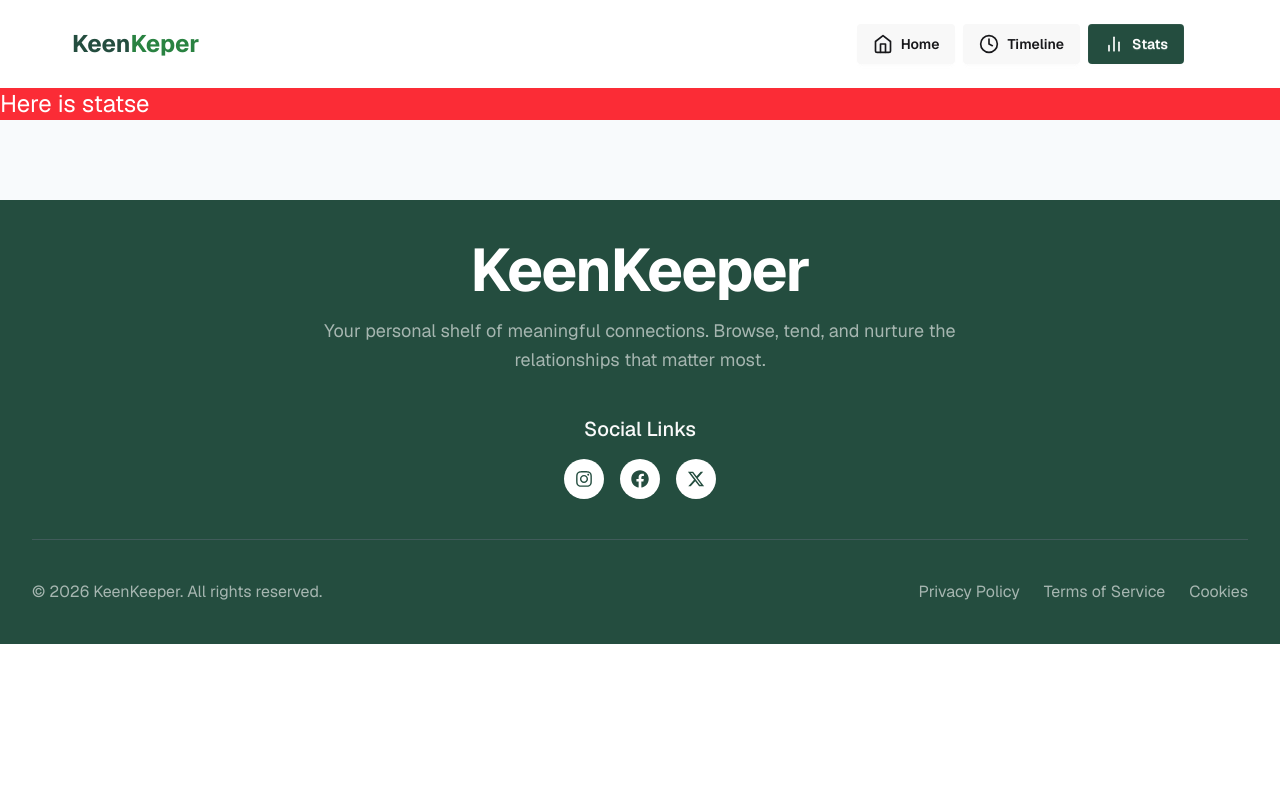
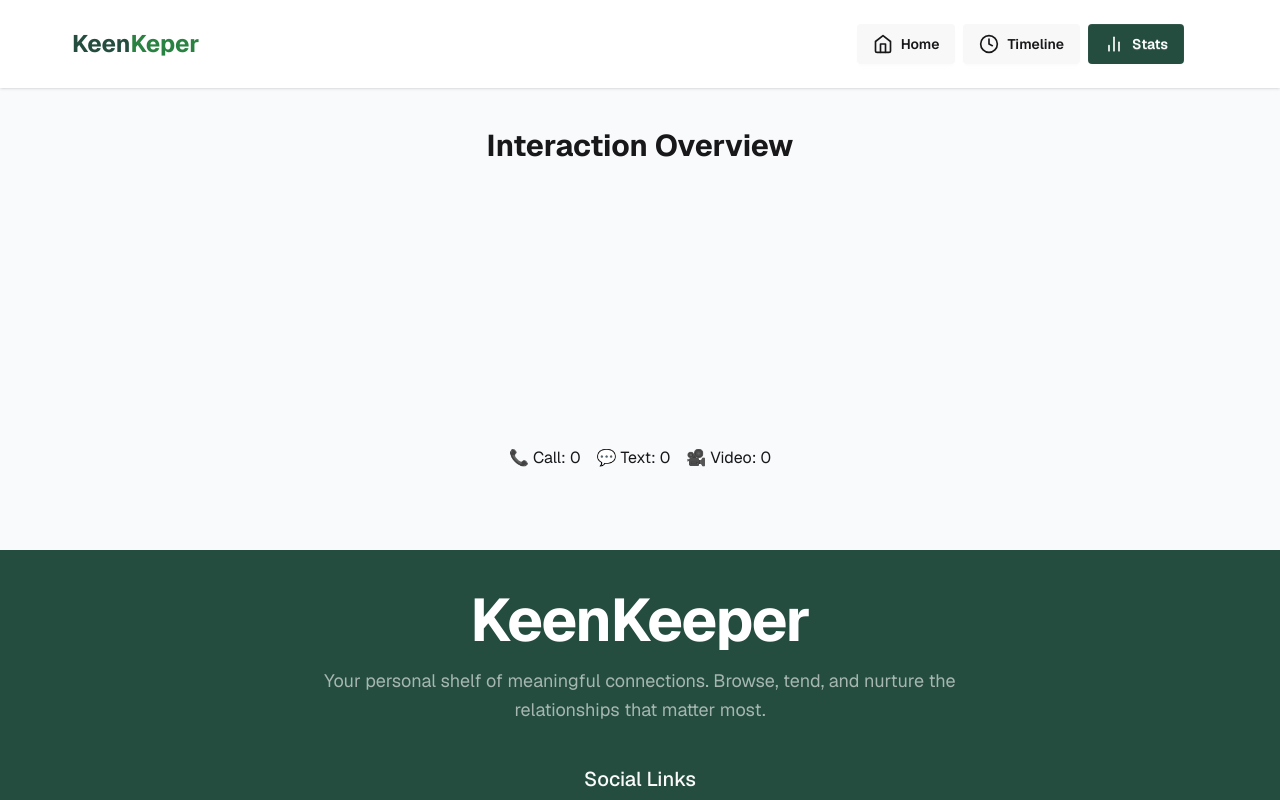
Before and after one commit to sabilulbari/Keen-Keper, a Next.js app: page /stats in a window 1280 px wide. Shown: the top 800 px of the page. Built offline with nearby package versions, Linux system fonts and the light colour scheme.

Commit message:
added rechart

```diff
--- a/package.json
+++ b/package.json
@@ -14,7 +14,8 @@
     "react": "19.2.4",
     "react-dom": "19.2.4",
     "react-icons": "^5.6.0",
-    "react-toastify": "^11.0.5"
+    "react-toastify": "^11.0.5",
+    "recharts": "^3.8.1"
   },
   "devDependencies": {
     "@tailwindcss/postcss": "^4",
--- a/src/app/components/sheared/recent-interection/RecentInterection.jsx
+++ b/src/app/components/sheared/recent-interection/RecentInterection.jsx
@@ -16,10 +16,8 @@ const RecentInterection = () => {
 
   return (
     <div>
-
-
-      {filteredData.map((item) => (
-        <div key={item.id} className="flex justify-between p-4 border-b">
+      {filteredData.map((item, idx) => (
+        <div key={idx} className="flex justify-between p-4 border-b">
           <div className="flex gap-3 items-center">
             {item.type === "call" && <BiPhoneCall className="text-2xl" />}
             {item.type === "text" && <MdOutlineTextsms className="text-2xl" />}
--- a/src/app/context/UserContext.jsx
+++ b/src/app/context/UserContext.jsx
@@ -6,8 +6,7 @@ export const UserContext = createContext();
 
 const UserProvider = ({ children }) => {
   const [buttonEvent, setbuttonEvent] = useState([]);
-  const [text, setText] = useState([]);
-  const [video, setVideo] = useState([]);
+
 
   const handleCall = (callData) => {
     toast.success(`Call with ${callData.name}`);
--- a/src/app/stats/page.jsx
+++ b/src/app/stats/page.jsx
@@ -1,11 +1,42 @@
-import React from 'react';
+"use client";
+import { PieChart, Pie, Cell, Tooltip } from "recharts";
+import { useContext } from "react";
+import { UserContext } from "@/app/context/UserContext";
 
-const Stats = () => {
-    return (
-        <div>
-            <h1 className='bg-red-500 text-white text-2xl'>Here is statse</h1>
-        </div>
-    );
-};
+const COLORS = ["#1f4d3d", "#7c3aed", "#2f855a"];
 
-export default Stats;
+export default function InteractionChart() {
+  const { buttonEvent } = useContext(UserContext);
+
+  const callCount = buttonEvent.filter((item) => item.type === "call").length;
+  const textCount = buttonEvent.filter((item) => item.type === "text").length;
+  const videoCount = buttonEvent.filter((item) => item.type === "video").length;
+
+  const data = [
+    { name: "Call", value: callCount },
+    { name: "Text", value: textCount },
+    { name: "Video", value: videoCount },
+  ];
+
+  return (
+    <div className="flex flex-col items-center justify-center mt-10">
+      <h2 className="text-3xl font-bold mb-4">Interaction Overview</h2>
+
+      <PieChart width={250} height={250}>
+        <Pie data={data} cx="50%" cy="50%" innerRadius={70} outerRadius={100} paddingAngle={6} dataKey="value">
+          {data.map((entry, index) => (
+            <Cell key={index} fill={COLORS[index]} />
+          ))}
+        </Pie>
+
+        <Tooltip />
+      </PieChart>
+
+      <div className="flex gap-4 mt-4">
+        <p>📞 Call: {callCount}</p>
+        <p>💬 Text: {textCount}</p>
+        <p>🎥 Video: {videoCount}</p>
+      </div>
+    </div>
+  );
+}
--- a/src/app/timeline/page.jsx
+++ b/src/app/timeline/page.jsx
@@ -8,15 +8,20 @@ import { MdOutlineTextsms } from "react-icons/md";
 const RecentInterection = () => {
   const { buttonEvent } = useContext(UserContext);
 
-  // ✅ Step 2 (needed before 3)
   const [filter, setFilter] = useState("all");
 
-  // ✅ Step 3
-  const filteredData = filter === "all" ? buttonEvent : buttonEvent.filter((item) => item.type === filter);
+  const filteredData = filter === "all" ? buttonEvent : buttonEvent.filter((item) => item.type.toLowerCase() === filter.toLowerCase());
 
   return (
     <div className=" w-[80%] mx-auto mt-10">
       <h2 className="font-bold text-5xl">Timeline</h2>
+
+      <select value={filter} onChange={(e) => setFilter(e.target.value)} className="select select-success mt-4">
+        <option value="all">All</option>
+        <option value="call">Call</option>
+        <option value="text">Text</option>
+        <option value="video">Video</option>
+      </select>
 
       {filteredData.map((item) => (
         <div key={item.id} className=" w-full p-4 ">
@@ -27,11 +32,7 @@ const RecentInterection = () => {
 
             <div className="space-y-1 pl-4">
               <h3 className="font-semibold capitalize ">
-                {item.type}{" "}
-                <span className="font-normal text-gray-600 text-[16px]">
-                  <span> with </span>
-                  {item.name}
-                </span>
+                {item.type} <span className="font-normal text-gray-600 text-[16px]">with {item.name}</span>
               </h3>
               <p className="text-gray-500">
                 {new Date(item.time).toLocaleDateString("en-US", {
```
Also changed, not shown: 1 other file (tests, documents, lock files or other folders).
